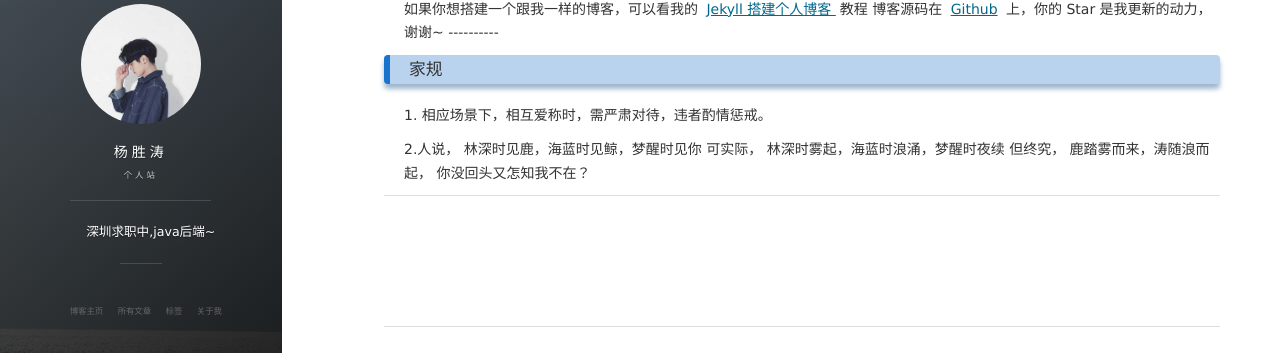
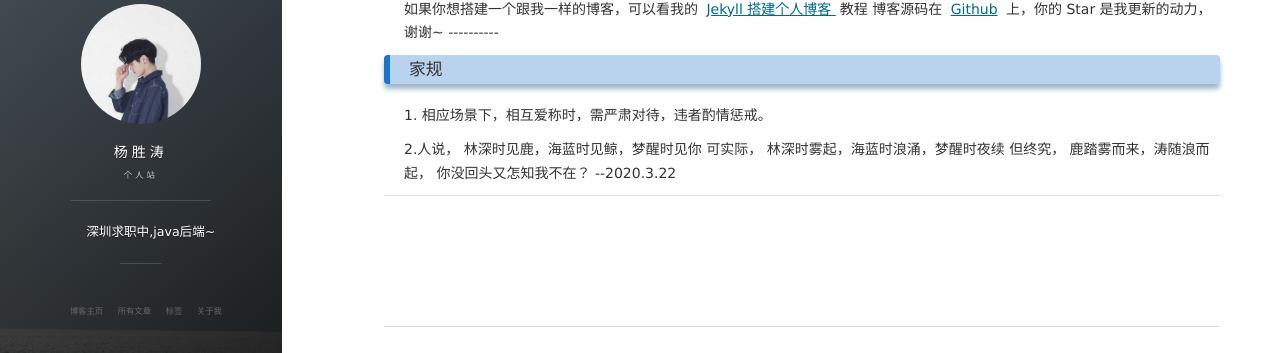
Before and after one commit to magicyst/magicyst.github.io, a Jekyll site: the page built from about.md, in a window 1280 px wide. Shown: the part 284-637 px from the top of the page. Built offline with Jekyll 4.4.1, drawn with Linux system fonts in a browser that asks for light colours; nearby versions of some CDN libraries; comment, search, counter and statistics services are not loaded.

Commit message:
Update about.md

```diff
--- a/about.md
+++ b/about.md
@@ -43,7 +43,7 @@ java基础体现在：多线程，网络编程，设计模式。
    林深时雾起，海蓝时浪涌，梦醒时夜续
    但终究，
    鹿踏雾而来，涛随浪而起，
-   你没回头又怎知我不在？
+   你没回头又怎知我不在？ --2020.3.22
 <p>
 
 
```
